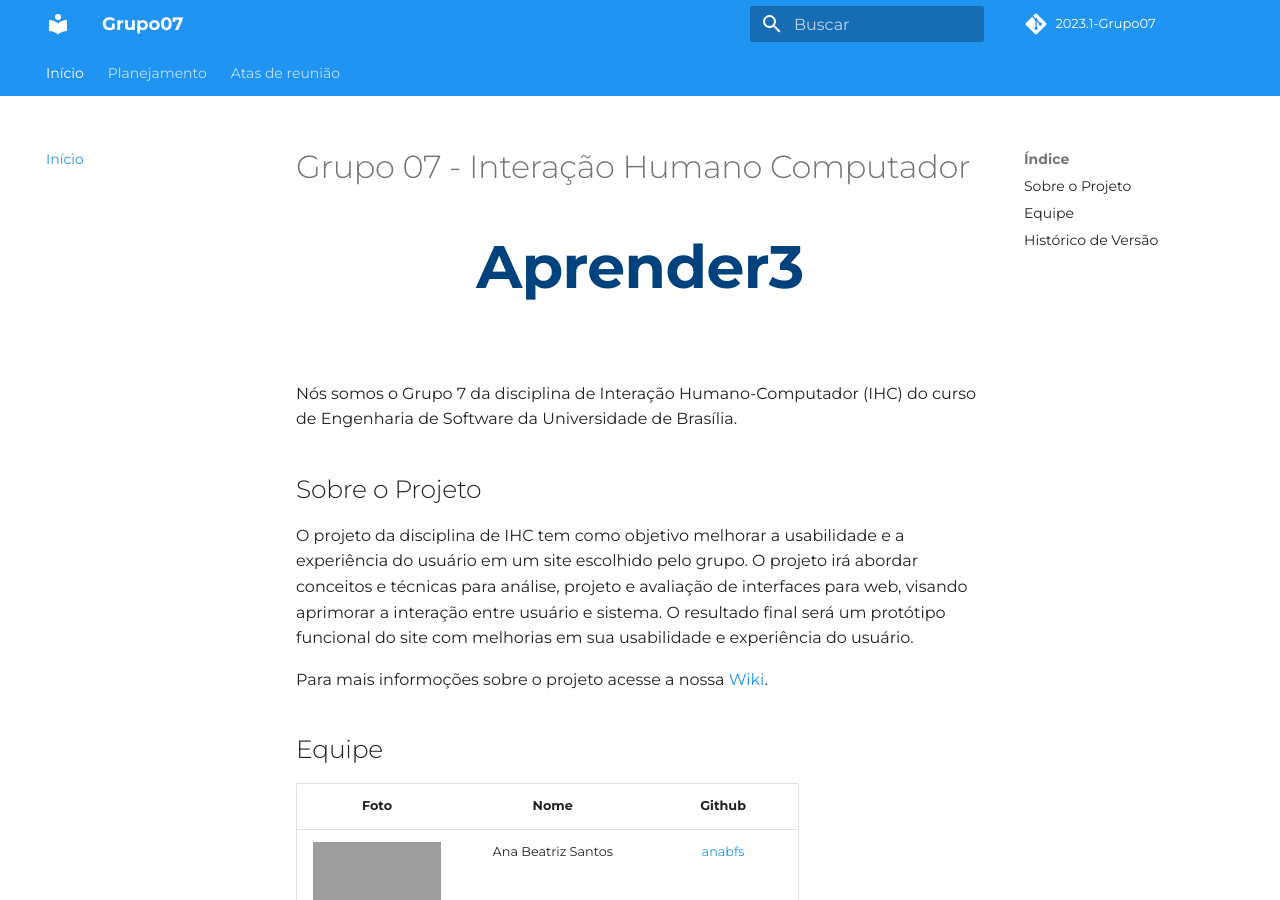
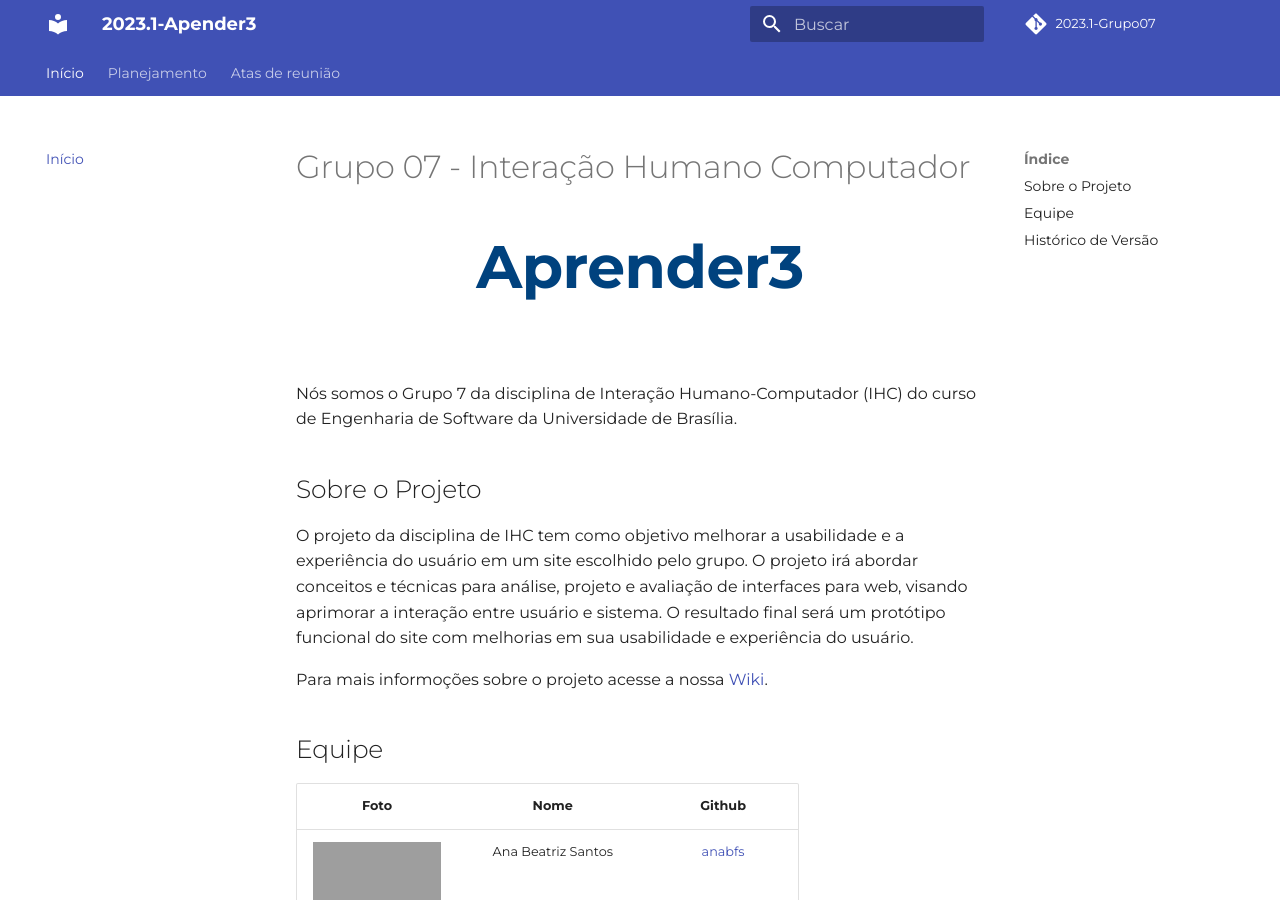
Before and after one commit to Interacao-Humano-Computador/2023.1-Agiel, an MkDocs documentation site: the page built from docs/index.md, in a window 1280 px wide and 900 px high. Built offline with MkDocs 1.6.1 and Material for MkDocs 9.7.7, drawn with Linux system fonts in a browser that asks for light colours; some web fonts are replaced; comment, search, counter and statistics services are not loaded; grey boxes are pictures that could not be loaded.

Commit message:
refactor: atualiza gitpages

```diff
--- a/mkdocs.yml
+++ b/mkdocs.yml
@@ -1,4 +1,4 @@
-site_name: Grupo07
+site_name: 2023.1-Apender3
 
 repo_name: "2023.1-Grupo07"
 repo_url: "https://github.com/Interacao-Humano-Computador/2023.1-Grupo07"
@@ -7,7 +7,7 @@
   name: material
   language: "pt"
   palette:
-    primary: blue
+    primary: indigo
     accent: white
   features:
     - navigation.tabs
```
